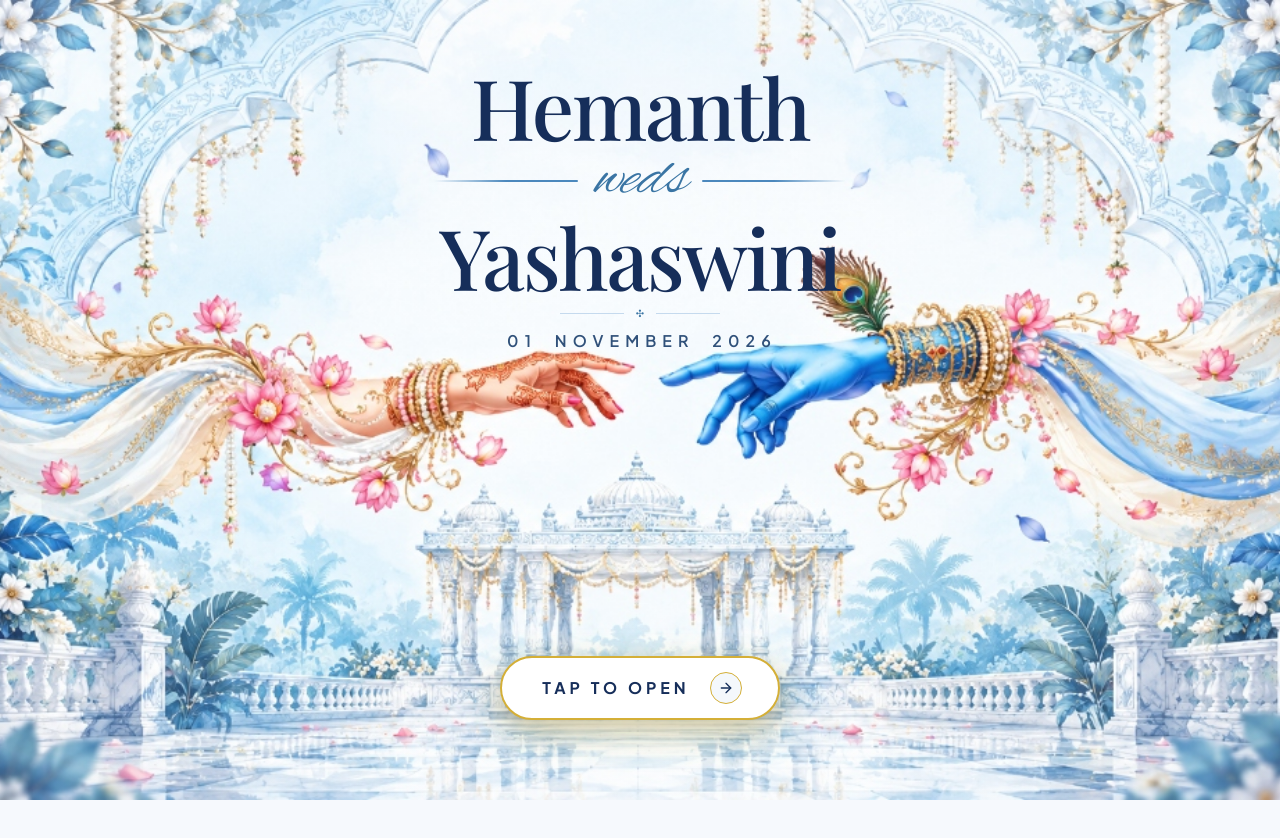
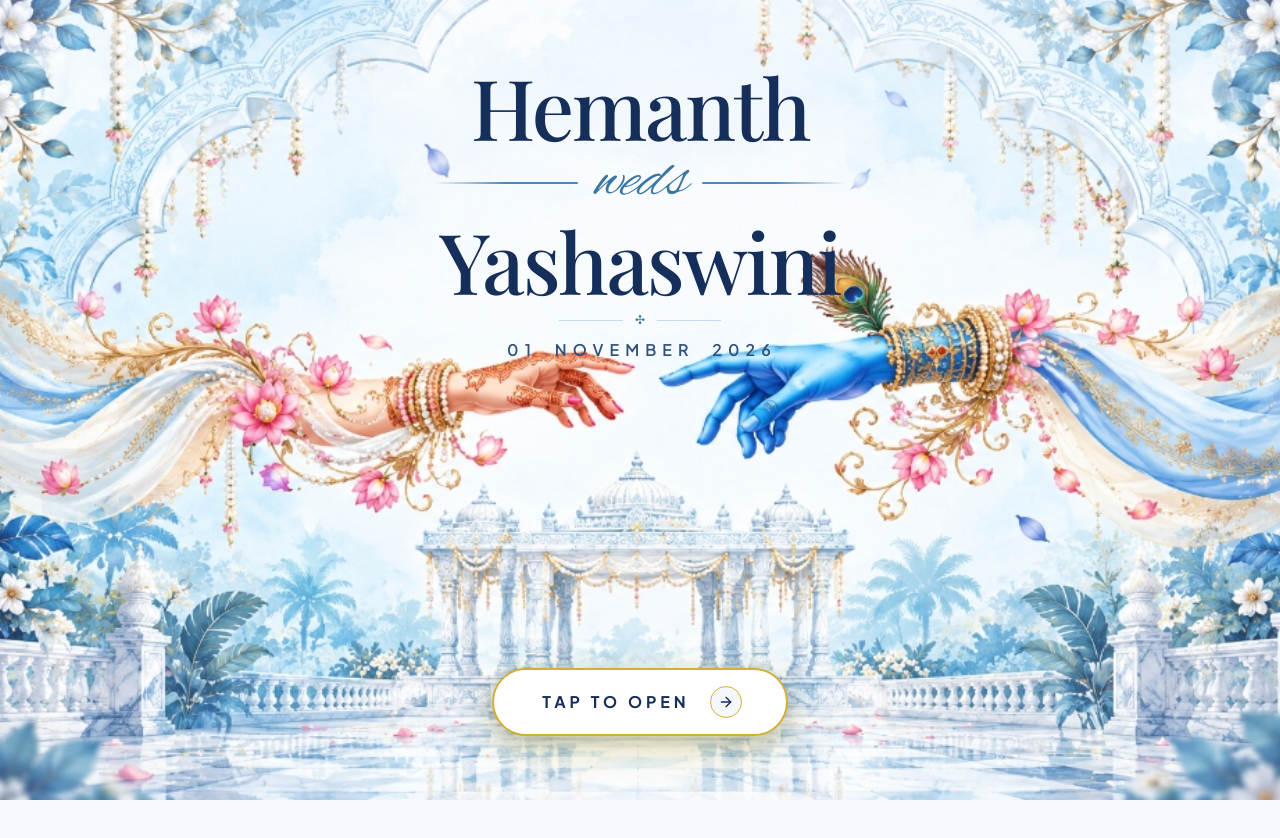
Before and after one commit to ahvaanforyou/hemanth-weds-yashaswini, a React (Vite) app: page / in a window 1280 px wide. Shown: the top 838 px of the page. Built offline with nearby package versions, Linux system fonts and the light colour scheme; a web font is replaced by a local one.

Commit message:
fix: elevate hands directly under date and lift tap button comfortably above temple roof for mobile screens

```diff
--- a/src/components/IntroFirstPage.tsx
+++ b/src/components/IntroFirstPage.tsx
@@ -19,7 +19,7 @@ export const IntroFirstPage: React.FC<IntroFirstPageProps> = ({ onOpen }) => {
 
   return (
     <div
-      className={`fixed inset-0 z-50 w-screen h-screen flex flex-col items-center text-center bg-[#F3F8FC] overflow-hidden transition-all duration-700 ease-out select-none ${
+      className={`fixed inset-0 z-50 w-screen h-[100dvh] flex flex-col items-center text-center bg-[#F3F8FC] overflow-hidden transition-all duration-700 ease-out select-none ${
         isFading ? 'opacity-0 scale-[1.03] pointer-events-none' : 'opacity-100 scale-100'
       }`}
     >
@@ -33,7 +33,7 @@ export const IntroFirstPage: React.FC<IntroFirstPageProps> = ({ onOpen }) => {
         />
       </div>
 
-      {/* Desktop & Laptop (Old/original full starting page background preserved) */}
+      {/* Desktop & Laptop Background */}
       <div className="hidden md:block absolute inset-0 z-0 pointer-events-none">
         <img
           src="/assets/starting-page-bg.jpg"
@@ -43,53 +43,48 @@ export const IntroFirstPage: React.FC<IntroFirstPageProps> = ({ onOpen }) => {
         <div className="absolute inset-0 bg-gradient-to-b from-[#F6F9FD]/30 via-transparent to-[#F6F9FD]/20 pointer-events-none" />
       </div>
 
-      {/* ── 2. TOP TYPOGRAPHY: WEDDING NAMES & DATE (IN UPPER ARCH WHITE SECTION) ── */}
-      <div className="relative z-20 pt-10 xs:pt-12 sm:pt-14 md:pt-16 px-4 flex flex-col items-center shrink-0">
-        {/* Groom Name */}
-        <h1 className="font-serif text-[38px] xs:text-[44px] sm:text-[54px] md:text-[76px] lg:text-[84px] font-normal md:font-medium tracking-tight text-[#162E5A] leading-none drop-shadow-xs">
+      {/* ── 2. MOBILE LAYOUT (PRECISELY POSITIONED PER ANNOTATION) ── */}
+      <div className="md:hidden relative z-20 w-full h-[100dvh] flex flex-col items-center pointer-events-none">
+        {/* Top Typography: nestled gracefully inside upper arch */}
+        <div className="pt-5 xs:pt-7 sm:pt-8 px-4 flex flex-col items-center shrink-0">
+          <h1 className="font-serif text-[38px] xs:text-[44px] font-normal tracking-tight text-[#162E5A] leading-none drop-shadow-xs">
             Hemanth
           </h1>
 
-        {/* weds with swashes */}
           <div className="my-1 xs:my-1.5 flex items-center justify-center gap-2.5 sm:gap-4 w-full">
-          <span className="h-[1.5px] w-12 xs:w-16 sm:w-24 md:w-36 bg-gradient-to-r from-transparent via-[#4B88BD] to-[#4B88BD] rounded-full" />
-          <span className="font-script text-2xl xs:text-3xl sm:text-4xl md:text-6xl text-[#3A75A4] italic -mt-0.5 select-none">
+            <span className="h-[1.5px] w-12 xs:w-16 bg-gradient-to-r from-transparent via-[#4B88BD] to-[#4B88BD] rounded-full" />
+            <span className="font-script text-2xl xs:text-3xl text-[#3A75A4] italic -mt-0.5 select-none">
               weds
             </span>
-          <span className="h-[1.5px] w-12 xs:w-16 sm:w-24 md:w-36 bg-gradient-to-l from-transparent via-[#4B88BD] to-[#4B88BD] rounded-full" />
+            <span className="h-[1.5px] w-12 xs:w-16 bg-gradient-to-l from-transparent via-[#4B88BD] to-[#4B88BD] rounded-full" />
           </div>
 
-        {/* Bride Name */}
-        <h2 className="font-serif text-[38px] xs:text-[44px] sm:text-[54px] md:text-[76px] lg:text-[84px] font-normal md:font-medium tracking-tight text-[#162E5A] leading-none drop-shadow-xs">
+          <h2 className="font-serif text-[38px] xs:text-[44px] font-normal tracking-tight text-[#162E5A] leading-none drop-shadow-xs">
             Yashaswini
           </h2>
 
-        {/* Hairline with center ornament */}
-        <div className="my-2 xs:my-2.5 flex items-center justify-center gap-2.5 sm:gap-3 text-[#B28A22]">
-          <span className="h-[1px] w-8 xs:w-12 sm:w-16 bg-[#C5DAEE]" />
-          <span className="text-[#3A75A4] text-[10px] xs:text-xs">✣</span>
-          <span className="h-[1px] w-8 xs:w-12 sm:w-16 bg-[#C5DAEE]" />
+          <div className="my-1.5 xs:my-2 flex items-center justify-center gap-2.5 text-[#B28A22]">
+            <span className="h-[1px] w-8 xs:w-10 bg-[#C5DAEE]" />
+            <span className="text-[#3A75A4] text-[10px]">✣</span>
+            <span className="h-[1px] w-8 xs:w-10 bg-[#C5DAEE]" />
           </div>
 
-        {/* Date in spaced uppercase */}
-        <p className="font-sans text-[10px] xs:text-[11px] sm:text-xs md:text-base tracking-[0.38em] uppercase text-[#30517A] font-semibold pl-1">
+          <p className="font-sans text-[10px] xs:text-[11px] tracking-[0.38em] uppercase text-[#30517A] font-semibold pl-1">
             01 &nbsp;NOVEMBER&nbsp; 2026
           </p>
         </div>
 
-      {/* ── 3. MIDDLE SECTION: HANDS IN CENTER WHITE SPACE & BUTTON IN LOWER CIRCLE ── */}
-      <div className="md:hidden relative z-20 w-full flex-1 flex flex-col items-center justify-between pointer-events-none pb-10 xs:pb-12">
-        {/* Krishna & Radha Auspicious Hands elevated into middle white space */}
-        <div className="w-screen max-w-none select-none drop-shadow-md overflow-hidden flex items-center justify-center -mx-4 my-auto">
+        {/* Auspicious Hands: elevated directly beneath the date into the upper circle */}
+        <div className="w-screen max-w-none select-none drop-shadow-md overflow-hidden flex items-center justify-center -mx-4 -mt-1 xs:-mt-2">
           <img
             src="/assets/krishna-radha-hands.png"
             alt="Divine Hands of Love & Companionship"
-            className="w-full min-w-[100vw] h-auto object-cover object-center scale-105 xs:scale-110"
+            className="w-full min-w-[100vw] h-auto object-cover object-center scale-100 xs:scale-105"
           />
         </div>
 
-        {/* TAP TO OPEN BUTTON positioned in lower circle above mandap steps */}
-        <div className="pointer-events-auto shrink-0 mb-2">
+        {/* Tap to Open Button: resting above the temple spire in the lower circle */}
+        <div className="pointer-events-auto mt-auto mb-20 xs:mb-24 sm:mb-28">
           <button
             onClick={handleTapToOpen}
             className="group relative inline-flex items-center justify-between gap-4 xs:gap-5 px-8 xs:px-10 py-3 xs:py-3.5 rounded-full bg-white text-[#152E5A] border-2 border-[#E5C378] shadow-[0_12px_36px_rgba(212,175,55,0.4),0_6px_16px_rgba(22,46,90,0.14)] hover:shadow-[0_16px_48px_rgba(212,175,55,0.55)] hover:scale-105 active:scale-95 transition-all duration-300 cursor-pointer"
@@ -104,13 +99,42 @@ export const IntroFirstPage: React.FC<IntroFirstPageProps> = ({ onOpen }) => {
         </div>
       </div>
 
-      {/* DESKTOP & LAPTOP: Original bottom-positioned Tap to Open button (Hands already part of background) */}
-      <div className="hidden md:flex relative z-20 mt-auto pb-12 sm:pb-16 md:pb-20 flex-col items-center">
+      {/* ── 3. DESKTOP & LAPTOP LAYOUT (PRESERVED) ── */}
+      <div className="hidden md:flex relative z-20 w-full h-full flex-col items-center justify-between pointer-events-none pt-16 pb-16">
+        <div className="px-4 flex flex-col items-center shrink-0">
+          <h1 className="font-serif text-[76px] lg:text-[84px] font-medium tracking-tight text-[#162E5A] leading-none drop-shadow-xs">
+            Hemanth
+          </h1>
+
+          <div className="my-1.5 flex items-center justify-center gap-4 w-full">
+            <span className="h-[1.5px] w-36 bg-gradient-to-r from-transparent via-[#4B88BD] to-[#4B88BD] rounded-full" />
+            <span className="font-script text-6xl text-[#3A75A4] italic -mt-0.5 select-none">
+              weds
+            </span>
+            <span className="h-[1.5px] w-36 bg-gradient-to-l from-transparent via-[#4B88BD] to-[#4B88BD] rounded-full" />
+          </div>
+
+          <h2 className="font-serif text-[76px] lg:text-[84px] font-medium tracking-tight text-[#162E5A] leading-none drop-shadow-xs">
+            Yashaswini
+          </h2>
+
+          <div className="my-2.5 flex items-center justify-center gap-3 text-[#B28A22]">
+            <span className="h-[1px] w-16 bg-[#C5DAEE]" />
+            <span className="text-[#3A75A4] text-xs">✣</span>
+            <span className="h-[1px] w-16 bg-[#C5DAEE]" />
+          </div>
+
+          <p className="font-sans text-base tracking-[0.38em] uppercase text-[#30517A] font-semibold pl-1">
+            01 &nbsp;NOVEMBER&nbsp; 2026
+          </p>
+        </div>
+
+        <div className="pointer-events-auto">
           <button
             onClick={handleTapToOpen}
-          className="group relative inline-flex items-center justify-between gap-5 px-9 xs:px-11 py-3.5 xs:py-4 rounded-full bg-white text-[#152E5A] border-2 border-[#D4AF37] shadow-[0_12px_36px_rgba(212,175,55,0.4),0_6px_16px_rgba(22,46,90,0.14)] hover:shadow-[0_16px_48px_rgba(212,175,55,0.55)] hover:scale-105 active:scale-95 transition-all duration-300 cursor-pointer"
+            className="group relative inline-flex items-center justify-between gap-5 px-11 py-4 rounded-full bg-white text-[#152E5A] border-2 border-[#D4AF37] shadow-[0_12px_36px_rgba(212,175,55,0.4),0_6px_16px_rgba(22,46,90,0.14)] hover:shadow-[0_16px_48px_rgba(212,175,55,0.55)] hover:scale-105 active:scale-95 transition-all duration-300 cursor-pointer"
           >
-          <span className="font-sans text-xs xs:text-sm sm:text-base font-bold tracking-[0.25em] uppercase text-[#162E5A] pl-1">
+            <span className="font-sans text-base font-bold tracking-[0.25em] uppercase text-[#162E5A] pl-1">
               TAP TO OPEN
             </span>
             <span className="flex items-center justify-center w-8 h-8 rounded-full bg-[#F4F8FC] border border-[#D4AF37] group-hover:bg-[#162E5A] group-hover:text-white transition-colors duration-300">
@@ -119,5 +143,6 @@ export const IntroFirstPage: React.FC<IntroFirstPageProps> = ({ onOpen }) => {
           </button>
         </div>
       </div>
+    </div>
   );
 };
```
Lines whose indentation alone changed are shown as unchanged.
